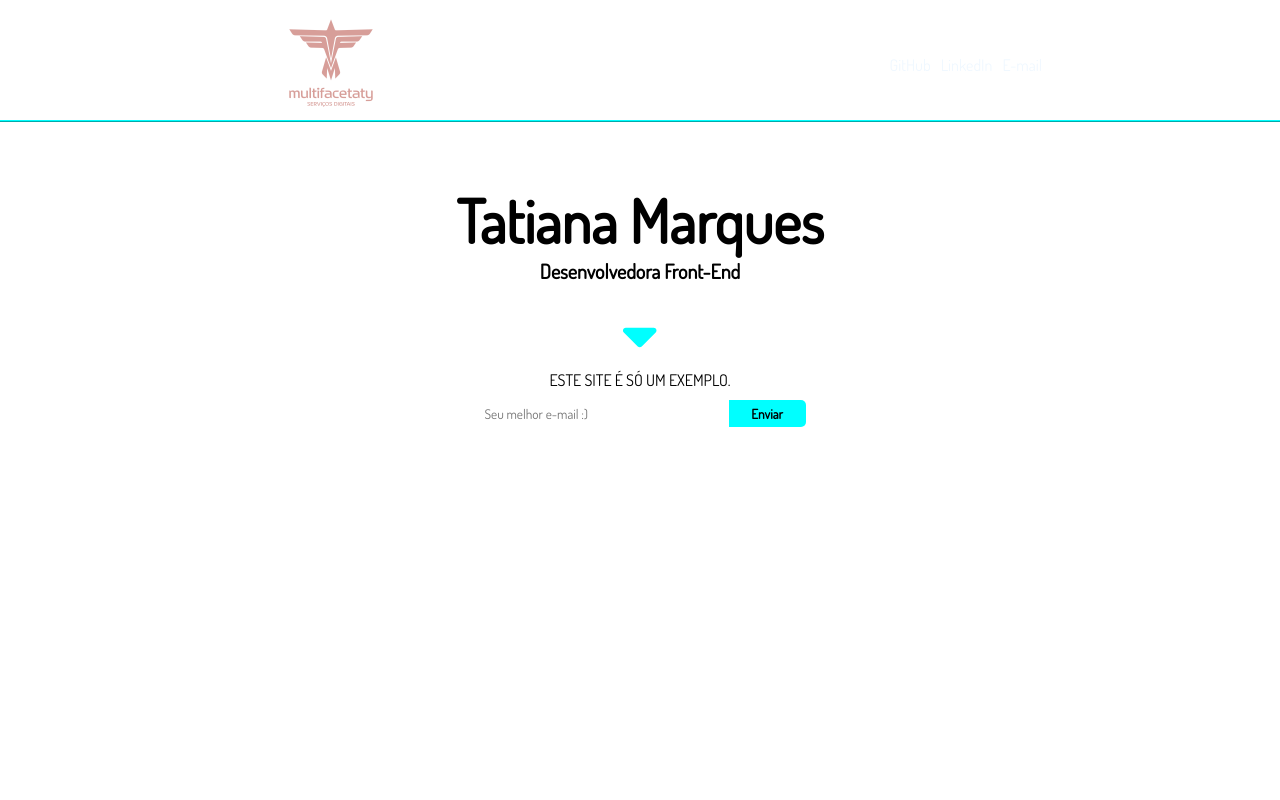
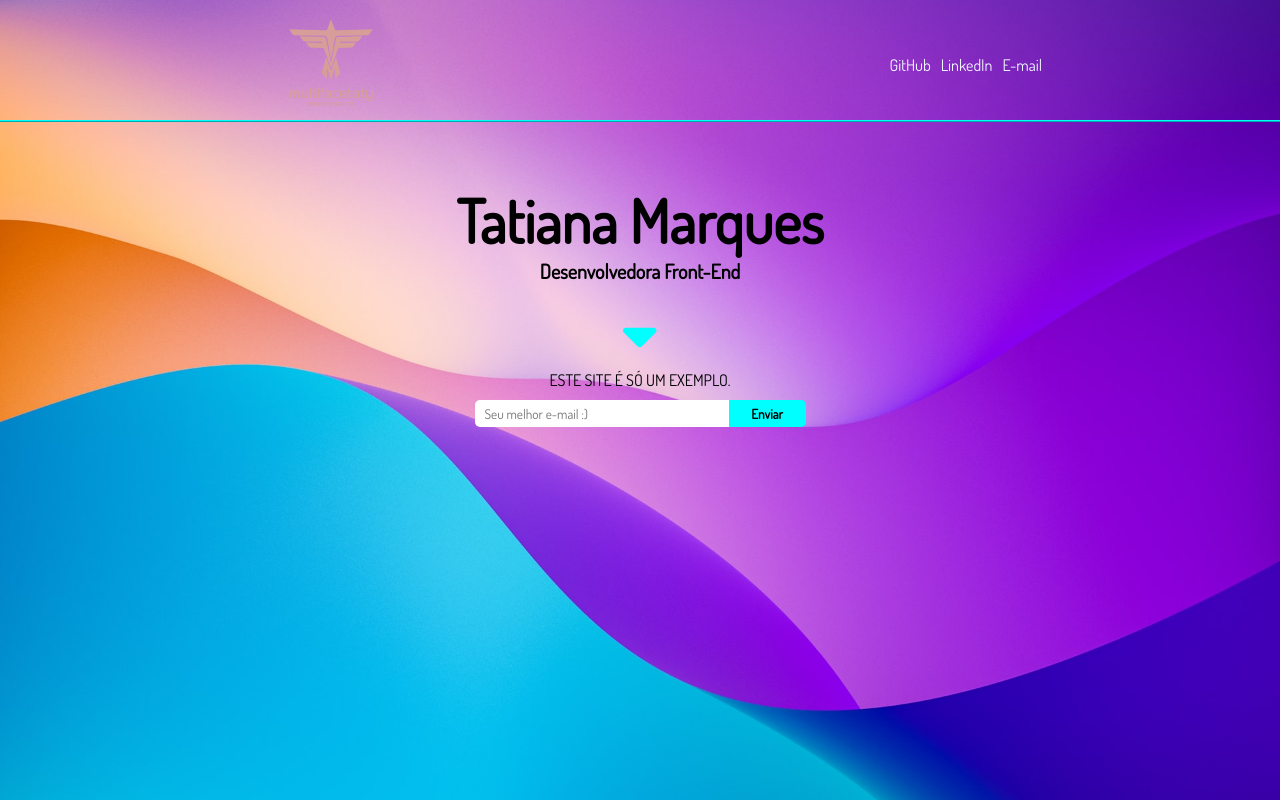
Before and after one commit to tatianamarques/siteperfilexemplo, a plain HTML site: page index.html in a window 1280 px wide. Drawn offline with Linux system fonts and the light colour scheme; the site is published under a folder, as on GitHub Pages, so addresses that start at the root find nothing.

Commit message:
Update style.css

```diff
--- a/style.css
+++ b/style.css
@@ -13,7 +13,7 @@ a {
 }
 
 body {
-    background: url(/img/milad-fakurian-E8Ufcyxz514-unsplash.jpg) no-repeat center center fixed;
+    background: url(./img/milad-fakurian-E8Ufcyxz514-unsplash.jpg) no-repeat center center fixed;
     background-size: cover;
 
 }
```
